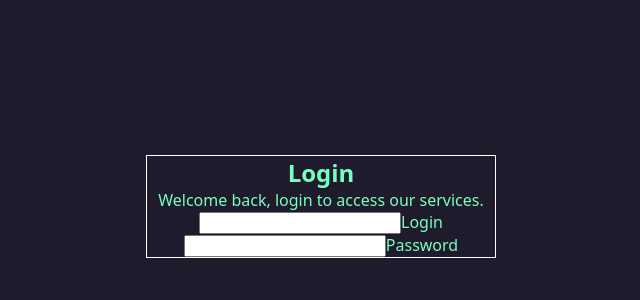
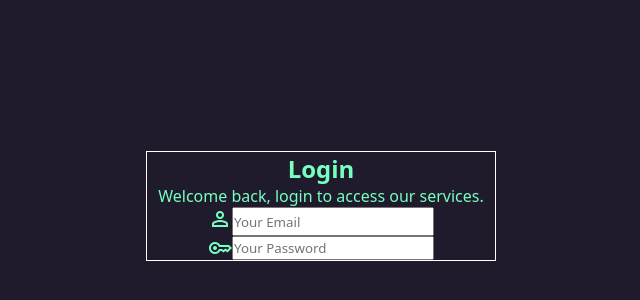
Before and after one commit to felipemelozx/project-login, a plain HTML site: page index.html in a window 1280 px wide. Shown: the part 94-394 px from the top of the page, without its empty margins (319-959 px from the left). Drawn offline with nearby package versions, Linux system fonts and the light colour scheme.

Commit message:
I placed the form

```diff
--- a/index.html
+++ b/index.html
@@ -6,7 +6,8 @@
     <meta http-equiv="X-UA-Compatible" content="IE=edge">
     <meta name="viewport" content="width=device-width, initial-scale=1.0">
     <link rel="stylesheet" href="styles/style.css">
-    <link rel="stylesheet" href="https://fonts.googleapis.com/css2?family=Material+Symbols+Outlined:opsz,wght,FILL,GRAD@20..48,100..700,0..1,-50..200" />
+    <link rel="stylesheet"
+        href="https://fonts.googleapis.com/css2?family=Material+Symbols+Outlined:opsz,wght,FILL,GRAD@20..48,100..700,0..1,-50..200" />
     <title>Login</title>
 </head>
 
@@ -17,11 +18,27 @@
 
             </div>
             <div id="login">
+                <h1>Login</h1>
+                <p>Welcome back, login to access our services.</p>
                 <form action="login.php" method="post">
-                   <h1>Login</h1>
-                   <p>Welcome back, login to access our services.</p>
-                   <label for="email"><input type="email" name ="email">Login</label>
-                   <label for="password"> <input type="password" name="password" id="ipassword" autocapitalize="ipassword">Password</label>
+                    <div>
+                        <label for="email">
+                            <i class="material-symbols-outlined">
+                                person
+                            </i>
+                        </label>
+                        <input type="email" name="email" id="imail" autocomplete="email" placeholder="Your Email">
+                        <label for="password">
+                    </div>
+                        <div>
+                            <i class="material-symbols-outlined">key</i>
+                                                </label>
+                                                <input type="password" name="password" id="ipassword" autocomplete="ipassword"
+                            placeholder="Your Password">
+                        </div>
+
+
+
                 </form>
             </div>
         </section>
--- a/styles/style.css
+++ b/styles/style.css
@@ -28,9 +28,15 @@ main #tela{
 }
 #login{
     display: flex;
+    flex-direction: column;
+    align-items: center;
     justify-content: center;
-    align-items: center;
     text-align: center;
     border: solid 1px white;
 
 }
+#login form div{
+    display: flex;
+    flex-direction: row;
+    justify-content: center;
+}
```
